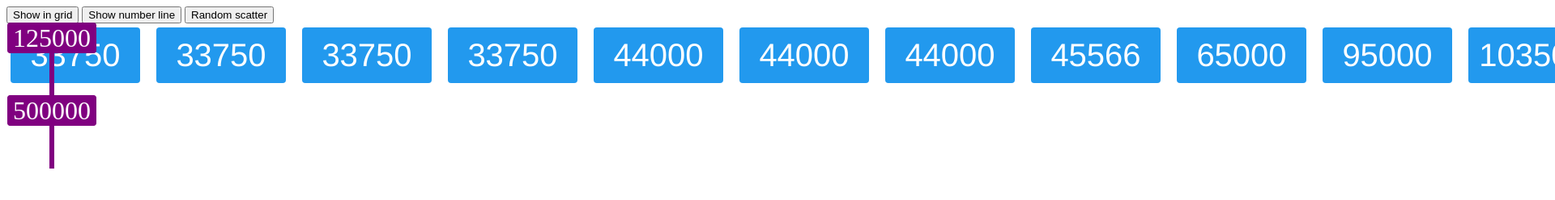
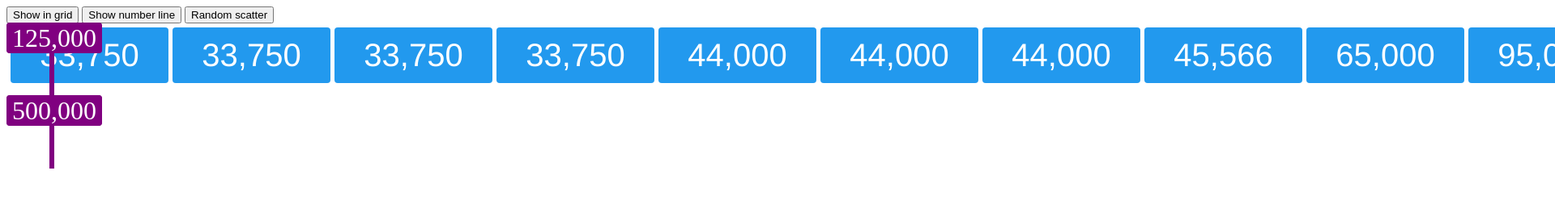
Before and after one commit to jargonautical/number-cards, a plain HTML site: page index.html in a window 1280 px wide. Both pictures are taken after a click on the button "Show number line". Shown: the top 248 px of the page at 81% size, 1920 px wide, since content can reach past the window. Drawn offline with Linux system fonts and the light colour scheme.

Commit message:
Respacing

```diff
--- a/css/style.css
+++ b/css/style.css
@@ -1,6 +1,6 @@
 .number {
   font-family: helvetica, sans;
-  width: 160px;
+  width: 195px;
   background-color: #29e;
   color: #fff;
   font-size: 2.5em;
@@ -42,8 +42,8 @@
   .number {
     background-color: #fff;
     color: black;
-    padding-right: 8px;
-    padding-left: 8px;
+    padding-right: 0px;
+    padding-left: 0px;
     border-radius: 0px;
     margin: 0px;
     border-right: 1px dotted gray;
--- a/js/interact.js
+++ b/js/interact.js
@@ -28,13 +28,16 @@ $(".number").click(function(event) {
   $("#"+event.target.id).toggleClass('red');
 });
 
+function formatNumber(num) {
+  return num.toString().replace(/(\d)(?=(\d{3})+(?!\d))/g, '$1,')
+}
 
 function addElements(numbers) {
   $.each(numbers, function(idx) {
-    $("body").append('<div id="number'+idx+'" class="number">'+numbers[idx]+'</div>');
+    $("body").append('<div id="number'+idx+'" class="number">'+formatNumber(numbers[idx])+'</div>');
   });
   $.each(markers, function(idx) {
-    $("body").append('<div id="marker'+idx+'" class="marker"><text class="marker_text">'+markers[idx]+'</text><arrow class="marker_arrow"></arrow></div>');
+    $("body").append('<div id="marker'+idx+'" class="marker"><text class="marker_text">'+formatNumber(markers[idx])+'</text><arrow class="marker_arrow"></arrow></div>');
   });
 }
 
@@ -51,7 +54,7 @@ function drawRandom(numbers,max_rows,max_cols) {
     }
     done[key] = "true";
     var y = 100 * row;
-    var x = 180 * col;
+    var x = 200 * col;
     var element = document.getElementById('number'+idx);
     makeInteractive(element,x,y);
   });
@@ -71,7 +74,7 @@ function reDrawRandom(numbers,max_rows,max_cols) {
     }
     done[key] = "true";
     var y = 100 * row;
-    var x = 180 * col;
+    var x = 200 * col;
     putBackGrid('number'+idx,x,y);
   });
 }
@@ -84,7 +87,7 @@ function drawGrid(numbers,rows,cols) {
       row += 1;
     }
     var y = 100 * row;
-    var x = 180 * (idx % cols);
+    var x = 200 * (idx % cols);
     var element = document.getElementById('number'+idx);
     makeInteractive(element,x,y);
     $.each(markers, function(index) {
@@ -113,7 +116,7 @@ function reDrawGrid(numbers,rows,cols) {
       row += 1;
     }
     var y = 100 * row;
-    var x = 180 * (idx % cols);
+    var x = 200 * (idx % cols);
     putBackGrid('number'+idx,x,y);
   });
   setTimeout(function () { drawGrid(numbers,rows,cols);},1000);
```
Also changed, not shown: 1 other file.
